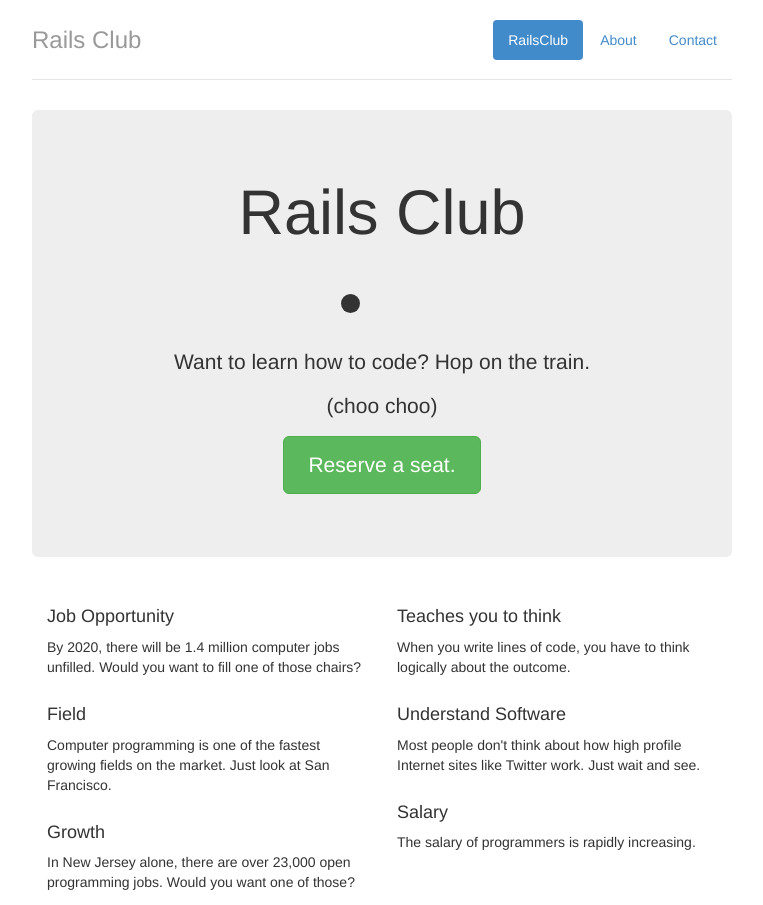
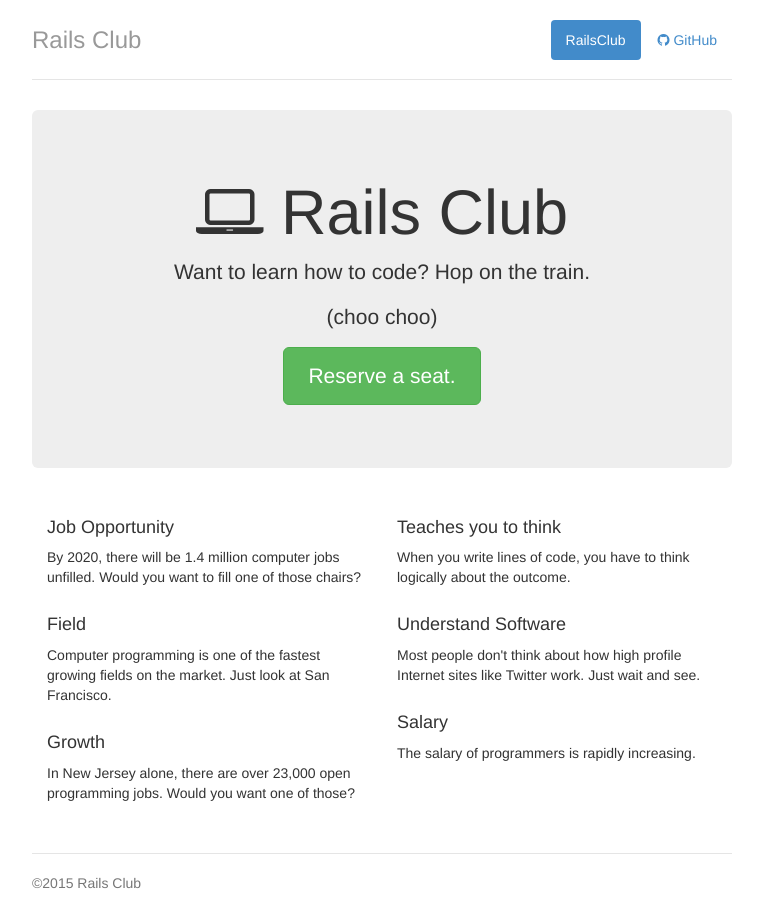
Before and after one commit to RailsClub/railsclub.github.io, a plain HTML site: page index.html in a window 1280 px wide. Shown: the top 905 px of the page, without its empty margins (258-1021 px from the left). Drawn offline with Linux system fonts and the light colour scheme.

Commit message:
site content

```diff
--- a/index.html
+++ b/index.html
@@ -5,6 +5,7 @@
   <title>Rails Club</title>
   <link href="assets/css/bootstrap.min.css" rel="stylesheet">
   <link href="assets/css/jumbotron-narrow.css" rel="stylesheet">
+  <link href="assets/css/font-awesome.min.css" rel="stylesheet">
 </head>
 
 <body>
@@ -12,18 +13,17 @@
     <div class="header">
       <ul class="nav nav-pills pull-right">
         <li class="active"><a href="#">RailsClub</a></li>
-        <li><a href="#">About</a></li>
-        <li><a href="#">Contact</a></li>
+        <li><a href="https://github.com/railsclub"><i class="fa fa-github"></i> GitHub</a></li>
       </ul>
       <h3 class="text-muted">Rails Club</h3>
     </div><!-- .header -->
 
     <div class="jumbotron">
-      <h1>Rails Club</h1>
-      <h1><li><i class="fa fa-camera-retro fa-lg"></i></h1>
+      <h1><i class="fa fa-laptop"></i> Rails Club</h1>
       <p class="lead">Want to learn how to code? Hop on the train.</p>
       <p>(choo choo)</p>
-      <p><a class="btn btn-lg btn-success" href="#" role="button">Reserve a seat.</a><p>
+
+      <p><a class="btn btn-lg btn-success" href="#" role="button"> Reserve a seat.</a><p>
     </div><!-- .jumbotron -->
 
     <div class="row marketing">
```
